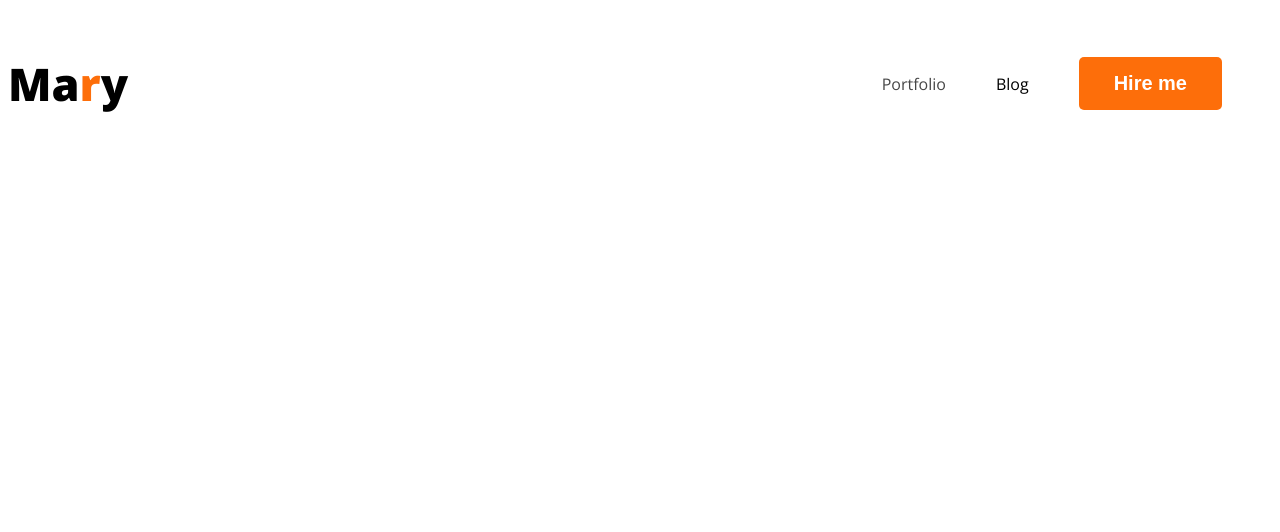
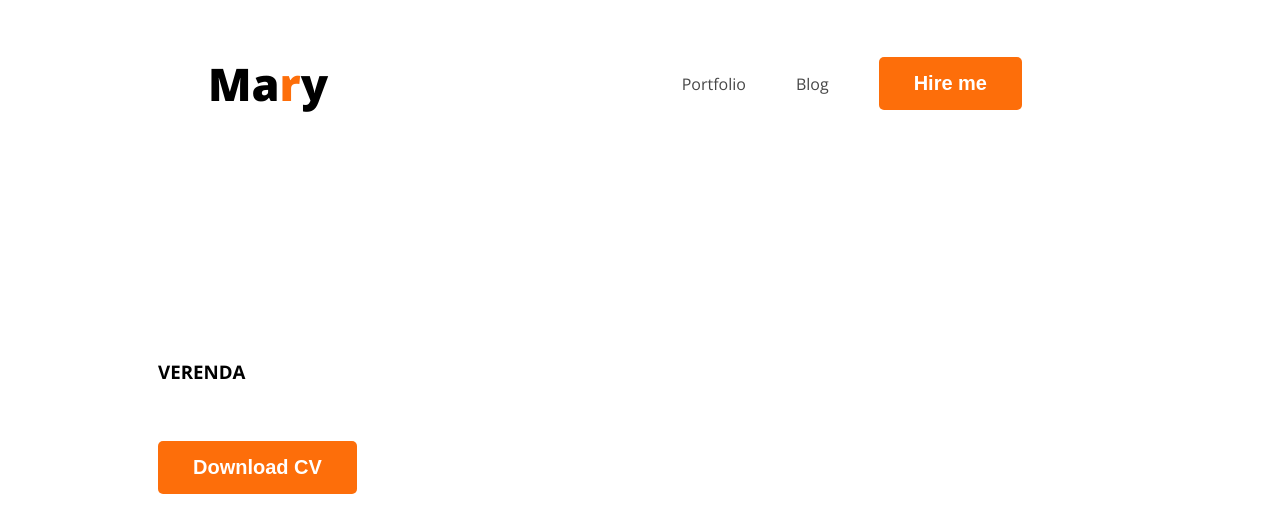
Before and after one commit to MAN0SH/Developer_Portfolio, a plain HTML site: page index.html in a window 1280 px wide. Drawn offline with nearby package versions, Linux system fonts and the light colour scheme.

Commit message:
gandu added

```diff
--- a/index.html
+++ b/index.html
@@ -12,15 +12,25 @@
     <link rel="stylesheet" href="styles/portfolio.css">
 </head>
 <body>
-    <header>
+    <header class="header">
         <nav>
             <h3 class="mary-title">Ma<span class="text-primary">r</span>y</h3>
             <ul>
                 <li><a href="">Portfolio</a> </li>
-                <li>Blog</li>
+                <li><a href="">Blog</a></li>
                 <li><button class="button-primary">Hire me</button></li>
             </ul>
         </nav>
+        <div class="banner">
+            <div>
+          <h3 class="banner-greeting">Hi, I am</h3>
+          <h1 class="banner-title">Vu2</h1>
+          <p>I am a lazy, funny and a fatty girl. I love to take tea all the time in stead of lunch or dinner. I love my friends and my parents. i ove to do <h3 class="verenda-title">VE<span>R</span>ENDA</h3> all the time with some of my gandu friends and seniors. love you all. </p>
+          <button class="button-primary">Download CV</button>
+
+            </div>
+
+        </div>
 
     </header>
     <main>
--- a/styles/portfolio.css
+++ b/styles/portfolio.css
@@ -27,6 +27,7 @@ nav{
     justify-content: space-between;
 
     align-items: center;
+    margin:0 200px;
 
 }
 .mary-title{
@@ -46,3 +47,15 @@ nav a{
     text-decoration: none;
     color: #474747;
 }
+/* header related styles */
+.header{
+    color:white;
+}
+.banner{
+    padding: 30px 30px 30px 150px;
+}
+.verenda-title{
+    color: black;
+    size: 20px;
+
+}
```
